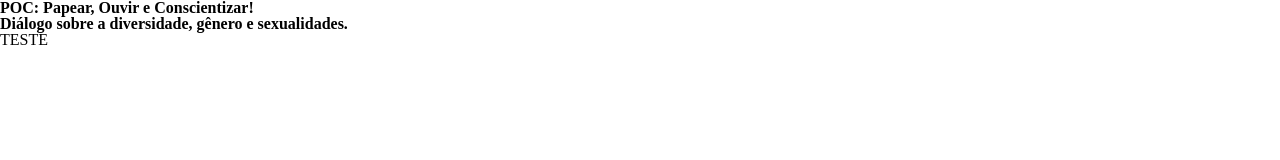
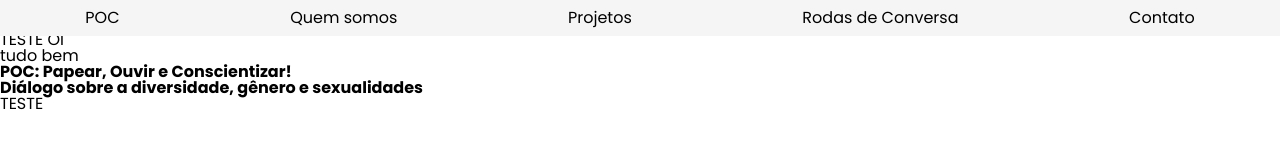
Before and after one commit to graziellecafe/siteUFOP, a plain HTML site: page index.html in a window 1280 px wide. Drawn offline with Linux system fonts and the light colour scheme.

Commit message:
sitePoc
Criação do site do projeto POC: Papear, Ouvir e Conscientizar. UFOP

```diff
--- a/css/styles.css
+++ b/css/styles.css
@@ -6,25 +6,47 @@
     --color-background-blue: #0068FD;
     --color-background-purple: #89209A;
     font-size: 100%; /* controle das medidas rem */
+}
+
+body{
+    font-family: Poppins;
+}
 
 
- /*   --color-primary-lighter: #9871F5;
-    --color-primary-light: #916BEA;
-    --color-primary: #8257E5;
-    --color-primary-dark: #774DD6;
-    --color-primary-darker: #6842c2;
-    --color-secondary: #04D361;
-    --color-secondary-dark: #04BF58;
-    --color-title-in-primary: #FFFFFF;
-    --color-text-in-primary: #D4C2FF;
-    --color-text-title: #32264D;
-    --color-text-complement: #9C98A6;
-    --color-text-base: #6A6180;
-    --color-line-in-white: #E6E6F0;
-    --color-input-background: #F8F8FC;
-    --color-button-text: #FFFFFF;
-    --color-box-base: #FFFFFF;
-    --color-box-footer: #FAFAFC;
-    --color-small-info: #C1BCCC;
-    font-size: 100%; controle das medidas rem*/
+.menu{
+  background-color: whitesmoke; /*deixa o fundo branco da parte menu*/
+  position: fixed;
+  width: 100vw;
+  top: 0;
+  z-index: 1;
 }
+
+.menu a{
+display: block;
+padding: 10px 20px;
+}
+
+.menu a:active,
+.menu a:hover{
+  text-decoration: none;
+  text-shadow: 0px 0px 50px;
+}
+
+.menu li{
+  list-style: none; /*tira o estilo de lista das palavras da classe menu*/
+}
+
+.menu ul{
+  display: flex;
+  justify-content: space-around;
+}
+
+a{
+  color: black; /*alterar a cor do texto do menu*/
+  text-decoration: none; /*tira o underline do texto*/
+  font-family: 'Poppins',
+}
+
+a:hover{
+  text-decoration: underline; /*coloca underline quando passamos o mouse por cima*/
+}
--- a/index.html
+++ b/index.html
@@ -7,13 +7,44 @@
     <title>POC</title>
     <link rel="stylesheet" href="css/reset.css">
     <link rel="stylesheet" href="css/styles.css">
+    <link rel="preconnect" href="https://fonts.gstatic.com">
+    <link href="https://fonts.googleapis.com/css2?family=Poppins:ital,wght@0,300;0,400;0,500;0,600;0,700;1,900&display=swap" rel="stylesheet">
 </head>
 
 
 <body>
-    <h1>POC: Papear, Ouvir e Conscientizar!</h1>
-    <h2> Diálogo sobre a diversidade, gênero e sexualidades. </h2>
-    <p> TESTE </p>
+    <!-- CABEÇALHO -->
+    <header>
+        <nav class="menu">
+            <ul class="container">
+                <li><a href="#poc">POC</a></li>
+                <li><a href="#quemsomos">Quem somos</a></li>
+                <li><a href="#projetos">Projetos</a></li>
+                <li><a href="#rodas">Rodas de Conversa</a></li>
+                <li><a href="#contato">Contato</a></li>
+              </ul>
+        </nav>
+
+        <p> TESTE OI </p>
+        <p> TESTE OI </p>
+        <p> TESTE OI </p>
+        <p> tudo bem </p>
+    </header>
+
+    <section class="poc container" id="poc">
+        <h2> POC: Papear, Ouvir e Conscientizar! </h2>
+        <div class ="background-red">
+            <h3> Diálogo sobre a diversidade, gênero e sexualidades</h2>
+            <p> TESTE </p>
+        </div>
+    </section>
+
+
+
+
+
+
+
 </body>
 
 
```
